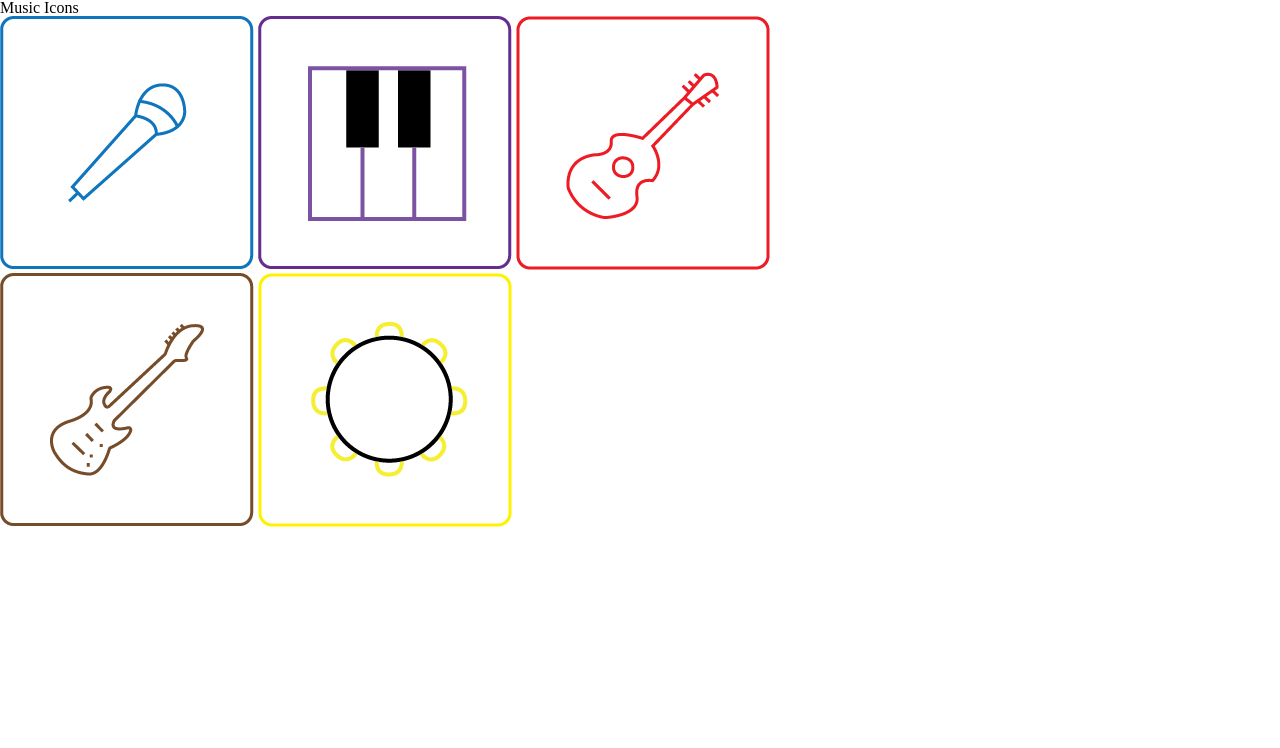
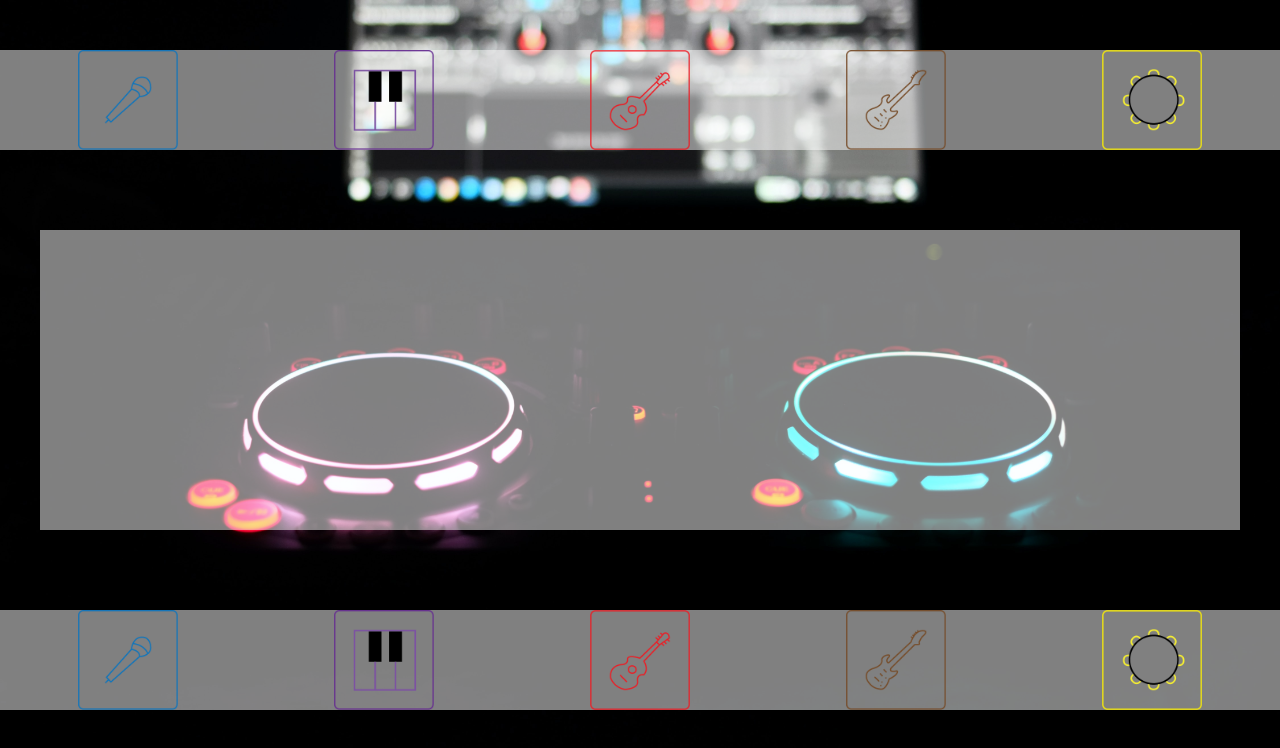
Before and after one commit to HHL008/Lee_Hwanghoe_Music_Mixer, a plain HTML site: page index.html in a window 1280 px wide. Drawn offline with Linux system fonts and the light colour scheme.

Commit message:
updatedmainCSS

```diff
--- a/css/main.css
+++ b/css/main.css
@@ -0,0 +1,52 @@
+.hidden
+{
+  display:none;
+}
+
+body {
+  background: url(../images/musicbackground.jpg) bottom center;
+  background-size: cover;
+}
+
+#container
+{
+  max-width: 1500px;
+  margin: 0 auto;
+}
+
+img
+{
+  width: 100px;
+  height: 100px;
+}
+
+#mIcon1
+{
+  display: flex;
+  flex-direction: row;
+  justify-content: space-around;
+  margin-top: 50px;
+  background-color: rgba(255, 255, 255, 0.5);
+}
+
+#dropSection
+{
+  margin-left: auto;
+  margin-right: auto;
+  width: 1200px;
+	height: 300px;
+	background-color: rgba(255, 255, 255, 0.5);
+  outline-width: 3px;
+  outline-color: rgba(128, 0, 128, 0.7);
+	margin-top: 80px;
+  margin-bottom: 80px;
+}
+
+#mIcon2
+{
+  display: flex;
+  flex-direction: row;
+  justify-content: space-around;
+  margin-top: 50px;
+  background-color: rgba(255, 255, 255, 0.5);
+}
--- a/index.html
+++ b/index.html
@@ -16,9 +16,6 @@
       <img src="images/mic.png" alt="Microphone">
       <img src="images/keyboard.png" alt="Keyboard">
       <img src="images/acuguitar.png" alt="Acousticguitar">
-    </section>
-
-    <section id="mIcon2">
       <img src="images/baseguitar.png" alt="Baseguitar">
       <img src="images/tambourine.png" alt="Tambourine">
     </section>
@@ -26,6 +23,14 @@
     <section id="dropSection">
 
     </section>
+
+    <section id="mIcon2">
+      <img src="images/mic.png" alt="Microphone">
+      <img src="images/keyboard.png" alt="Keyboard">
+      <img src="images/acuguitar.png" alt="Acousticguitar">
+      <img src="images/baseguitar.png" alt="Baseguitar">
+      <img src="images/tambourine.png" alt="Tambourine">
+    </section>
   </main>
 <script src="js/main.js"></script>
 </body>
```
Also changed, not shown: images/musicbackground.jpg (added).
